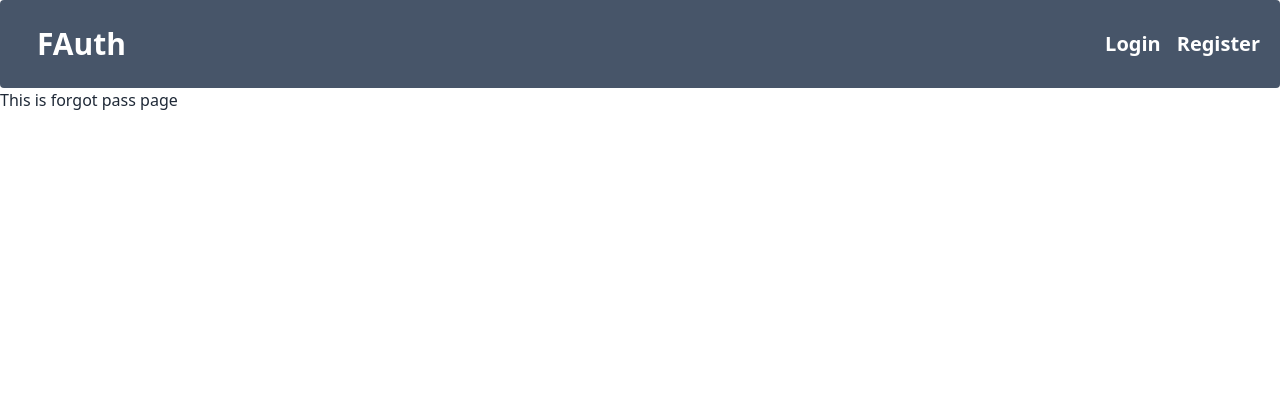
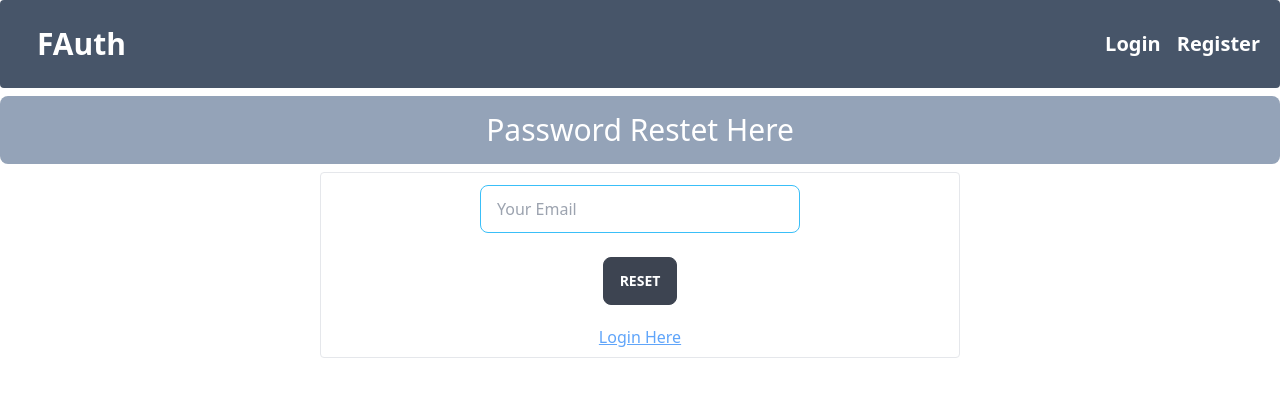
Before and after one commit to Shahadat-Git/simple-firebase-authentication, a React (Vite) app: page /forgotpassword in a window 1280 px wide. Shown: the top 396 px of the page. Built offline with nearby package versions, Linux system fonts and the light colour scheme.

Commit message:
password reset function added and validation

```diff
--- /dev/null
+++ b/src/components/ErrorPage.jsx
@@ -0,0 +1,19 @@
+import React from 'react';
+import { useRouteError } from 'react-router-dom';
+
+const ErrorPage = () => {
+    const { status, data, statusText } = useRouteError()
+    // console.log(status, data, statusText)
+    return (
+        <div className='flex items-center h-screen'>
+            <div className='flex justify-center text-center items-center border border-warning rounded-[50%] lg:h-[500px] w-[300px] h-[300px] lg:w-[500px] mx-auto mt-'>
+                <div>
+                    <h1 className='text-warning font-medium text-9xl'>{status || "Error"}</h1>
+                    <h3 className='text-warning font-medium text-5xl'>{statusText}</h3>
+                </div>
+            </div>
+        </div>
+    );
+};
+
+export default ErrorPage;
--- a/src/components/ForgotPS.jsx
+++ b/src/components/ForgotPS.jsx
@@ -1,9 +1,52 @@
-import React from 'react';
+import { getAuth, sendPasswordResetEmail } from 'firebase/auth';
+import React, { useContext, useRef, useState } from 'react';
+import app from '../firebase/firebase.config';
+import { LoggedUserContext } from '../layout/Main';
+import { Link } from 'react-router-dom';
 
 const ForgotPS = () => {
+    const [loggedUser, setLoggedUser] = useContext(LoggedUserContext);
+    const [success, setSuccess] = useState('');
+    const [error, setError] = useState('');
+    const auth = getAuth(app)
+    const emailRef = useRef();
+
+
+    const handlePasswordReset = (event) => {
+        event.preventDefault();
+        const email = emailRef.current.value;
+
+        setError('');
+        setSuccess('');
+
+
+        sendPasswordResetEmail(auth, email)
+            .then(() => {
+                setSuccess('Password reset email sent! check your email!!')
+                event.target.reset();
+            })
+            .catch((e) => {
+                // console.log(error)
+                setError('Wrong email!!!')
+            })
+
+
+    }
     return (
         <div>
-            <h3>This is forgot pass page</h3>
+            <h3 className='text-center bg-slate-400 text-3xl text-white py-4 my-2 rounded-lg'>Password Restet Here</h3>
+            <h3 className={`text-center text-2xl my-2 ${success ? 'text-sky-400' : 'text-red-500'}`}>{success ? success : error}</h3>
+            {
+                !loggedUser && <div className='border rounded w-11/12 lg:w-1/2 mx-auto text-center'>
+                    <form onSubmit={handlePasswordReset}>
+                        <input type="email" ref={emailRef} name='email' id='email' placeholder="Your Email" className="input input-bordered input-info w-4/5 lg:w-full max-w-xs m-3" required />
+                        <br />
+                        <button className="btn m-3">Reset</button>
+                    </form>
+
+                    <p className='my-2'><Link to={'/login'} className='link text-blue-400'>Login Here</Link></p>
+                </div>
+            }
         </div>
     );
 };
--- a/src/components/Login.jsx
+++ b/src/components/Login.jsx
@@ -1,11 +1,11 @@
 import React, { useContext, useState } from 'react';
-import { FacebookAuthProvider, GithubAuthProvider, GoogleAuthProvider, getAuth, signInWithEmailAndPassword, signInWithPopup } from "firebase/auth";
+import { FacebookAuthProvider, GithubAuthProvider, GoogleAuthProvider, TwitterAuthProvider, getAuth, signInWithEmailAndPassword, signInWithPopup } from "firebase/auth";
 import app from '../firebase/firebase.config';
 import { toast } from 'react-hot-toast';
 import { Link } from 'react-router-dom';
 import { LoggedUserContext } from '../layout/Main';
 import { FontAwesomeIcon } from '@fortawesome/react-fontawesome';
-import { faFacebook, faGithub, faGoogle } from '@fortawesome/free-brands-svg-icons';
+import { faFacebook, faGithub, faGoogle, faTwitter } from '@fortawesome/free-brands-svg-icons';
 
 const Login = () => {
     const [loggedUser, setLoggedUser] = useContext(LoggedUserContext);
@@ -15,6 +15,7 @@ const Login = () => {
     const githubProvider = new GithubAuthProvider();
     const googleProvider = new GoogleAuthProvider();
     const facebookProvider = new FacebookAuthProvider();
+    const twitterProvider = new TwitterAuthProvider();
 
     const handleLogin = (event) => {
         setError('');
@@ -44,10 +45,17 @@ const Login = () => {
             .then((result) => {
                 const user = result.user;
                 // console.log(result.user)
-                toast.success('Successfully Logged In')
-                setSuccess('Successfully Logged In')
-                event.target.reset();
-                setLoggedUser(user)
+                if (user.emailVerified) {
+                    toast.success('Successfully Logged In')
+                    setSuccess('Successfully Logged In')
+                    event.target.reset();
+                    setLoggedUser(user)
+
+                }
+                else {
+                    setError('Verify your email first');
+                    toast.error('Unverified email!')
+                }
             })
             .catch((error) => {
                 toast.error("Something Wrong!!!!!!!!")
@@ -88,8 +96,23 @@ const Login = () => {
                 // console.log(error.message)
             })
     }
-    const handleFacebookLogin = () => {
-        signInWithPopup(auth, facebookProvider)
+    // const handleFacebookLogin = () => {
+    //     signInWithPopup(auth, facebookProvider)
+    //         .then((result) => {
+    //             const user = result.user;
+    //             // console.log(result.user)
+    //             toast.success('Successfully Logged In')
+    //             setSuccess('Successfully Logged In')
+    //             setLoggedUser(user)
+    //         })
+    //         .catch((error) => {
+    //             toast.error("Something Wrong!!!!!!!!")
+    //             setError(error.message)
+    //             // console.log(error.message)
+    //         })
+    // }
+    const handleTwitterLogin = () => {
+        signInWithPopup(auth, twitterProvider)
             .then((result) => {
                 const user = result.user;
                 // console.log(result.user)
@@ -110,7 +133,7 @@ const Login = () => {
             <h3 className='text-center bg-slate-400 text-3xl text-white py-4 my-2 rounded-lg'>Login Here</h3>
             <h3 className={`text-center text-2xl my-2 ${success ? 'text-sky-400' : 'text-red-500'}`}>{success ? success : error}</h3>
             {
-                !loggedUser && <div className='border rounded w-2/3 lg:w-1/2 mx-auto text-center'>
+                !loggedUser && <div className='border rounded w-11/12 lg:w-1/2 mx-auto text-center'>
                     <form onSubmit={handleLogin}>
                         <input type="email" name='email' id='email' placeholder="Your Email" className="input input-bordered input-info w-4/5 lg:w-full max-w-xs m-3" required />
                         <br />
@@ -122,8 +145,10 @@ const Login = () => {
                         <button onClick={handleGithubLogin} className='bg-[#24292D] hover:bg-[#24292dab]
                         text-white p-2 rounded font-semibold flex items-center gap-4'><FontAwesomeIcon className='text-white text-3xl' icon={faGithub} />Sign in with GitHub</button>
                         <button onClick={handleGoogleLogin} className='bg-[#4285F4] hover:bg-[#1262e4] text-white p-2 rounded font-semibold flex items-center gap-4'><FontAwesomeIcon className='text-white text-3xl' icon={faGoogle} />Sign in with Google</button>
-                        <button onClick={handleFacebookLogin} className='bg-[#5070A7] hover:bg-[#4268aa] text-white p-2 rounded font-semibold flex items-center gap-4'><FontAwesomeIcon className='text-white text-3xl' icon={faFacebook} />Sign in with Facebook</button>
+                        {/* <button onClick={handleFacebookLogin} className='bg-[#5070A7] hover:bg-[#4268aa] text-white p-2 rounded font-semibold flex items-center gap-4'><FontAwesomeIcon className='text-white text-3xl' icon={faFacebook} />Sign in with Facebook</button> */}
+                        <button onClick={handleTwitterLogin} className='bg-[#00A1EE] hover:bg-[#02afff] text-white p-2 rounded font-semibold flex items-center gap-4'><FontAwesomeIcon className='text-white text-3xl' icon={faTwitter} />Sign in with Twitter</button>
                     </div>
+                    <p className='my-2'><Link to={'/forgotpassword'} className='link text-blue-400'>Forgotten password?</Link></p>
                     <p className='my-2'>Don't have account? Go here <Link to={'/register'} className='link text-blue-400'>Register</Link></p>
                 </div>
             }
--- a/src/components/Register.jsx
+++ b/src/components/Register.jsx
@@ -72,7 +72,7 @@ const Register = () => {
         <div>
             <h3 className='text-center bg-slate-400 text-3xl text-white py-4 my-2 rounded-lg'>Register Here</h3>
             <h3 className={`text-center text-2xl my-2 ${success ? 'text-sky-400' : 'text-red-500'}`}>{success ? success : error}</h3>
-            <form onSubmit={handleResigter} className='border rounded w-2/3 lg:w-1/2  mx-auto text-center'>
+            <form onSubmit={handleResigter} className='border rounded w-11/12 lg:w-1/2  mx-auto text-center'>
                 <input type="text" id='name' name='name' placeholder="Your Name" className="input input-bordered input-info w-4/5 lg:w-full max-w-xs m-3" required />
                 <br />
                 <input type="email" name='email' id='email' placeholder="Your Email" className="input input-bordered input-info w-4/5 lg:w-full max-w-xs m-3" required />
--- a/src/main.jsx
+++ b/src/main.jsx
@@ -12,12 +12,14 @@ import Login from './components/Login.jsx'
 import ForgotPS from './components/ForgotPS.jsx'
 import MyAccount from './components/MyAccount.jsx'
 import { Toaster } from 'react-hot-toast'
+import ErrorPage from './components/ErrorPage'
 
 
 const router = createBrowserRouter([
   {
     path: '/',
     element: <Main></Main>,
+    errorElement: <ErrorPage></ErrorPage>,
     children: [
       {
         path: '/',
```
Also changed, not shown: index.html (+2 -2 lines), 1 other file (tests, documents, lock files or other folders).
